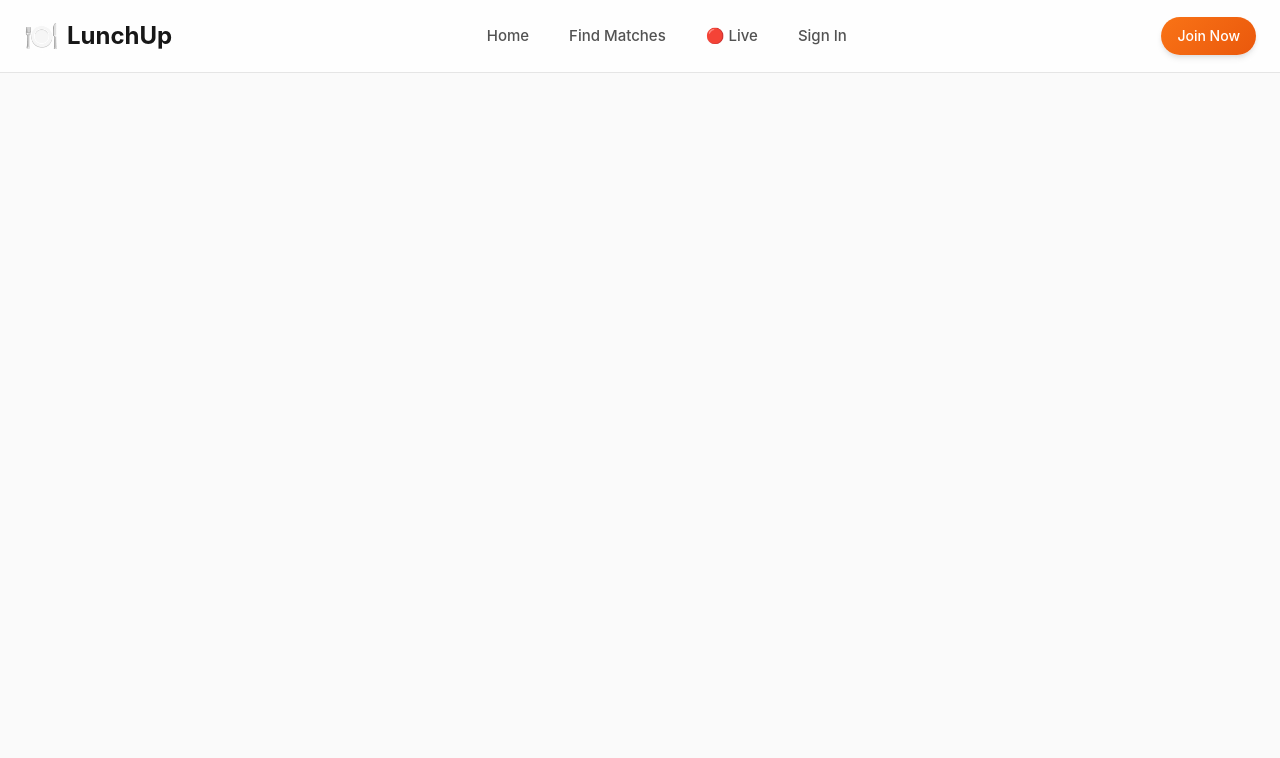
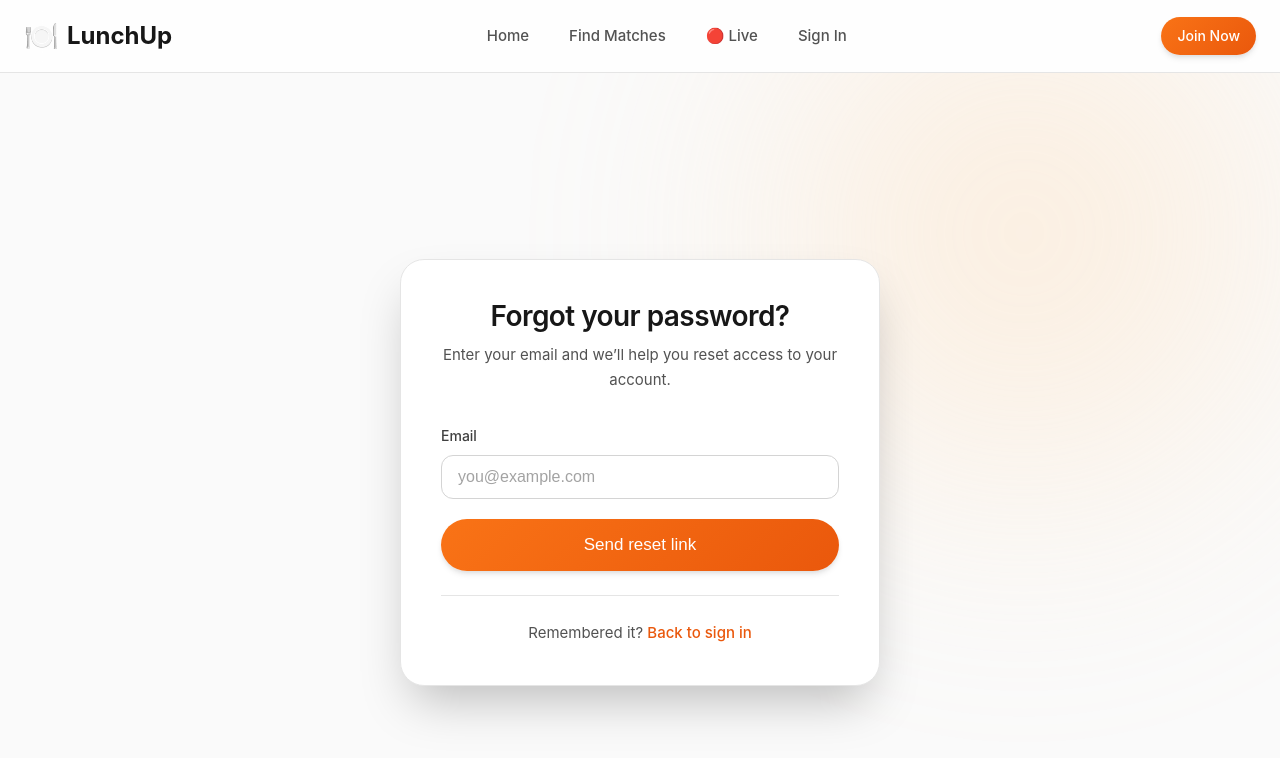
Before and after one commit to fintie/lunchup, a React (Create React App) app in the folder client/: page /#/forgot-password in a window 1280 px wide. Shown: the top 758 px of the page. Built offline with nearby package versions, Linux system fonts and the light colour scheme; no server answers.

Commit message:
Add forgot password entry point

```diff
--- a/client/src/App.js
+++ b/client/src/App.js
@@ -7,6 +7,7 @@ import './App.css';
 import Home from './components/Home';
 import Login from './components/Login';
 import Register from './components/Register';
+import ForgotPassword from './components/ForgotPassword';
 import Profile from './components/Profile';
 import Matches from './components/Matches';
 import Meetings from './components/Meetings';
@@ -107,6 +108,10 @@ function AppContent() {
             element={!user ? <Register onAuth={login} /> : <Navigate to="/matches" />}
           />
           <Route
+            path="/forgot-password"
+            element={!user ? <ForgotPassword /> : <Navigate to="/matches" />}
+          />
+          <Route
             path="/profile"
             element={user ? <Profile user={user} /> : <Navigate to="/login" />}
           />
--- a/client/src/components/Auth.css
+++ b/client/src/components/Auth.css
@@ -163,8 +163,30 @@
   border: 1px solid var(--error);
 }
 
+.alert-success {
+  background: #ecfdf3;
+  color: #027a48;
+  border: 1px solid #6ce9a6;
+}
+
 .alert-icon {
   font-size: 1rem;
+}
+
+.auth-inline-link-row {
+  display: flex;
+  justify-content: flex-end;
+  margin-top: calc(var(--space-5) * -1 + var(--space-1));
+}
+
+.auth-inline-link {
+  font-size: 0.875rem;
+  color: var(--primary-600);
+  font-weight: 500;
+}
+
+.auth-inline-link:hover {
+  color: var(--primary-700);
 }
 
 .auth-footer {
--- /dev/null
+++ b/client/src/components/ForgotPassword.js
@@ -0,0 +1,96 @@
+import React, { useState } from 'react';
+import { Link } from 'react-router-dom';
+import axios from 'axios';
+import './Auth.css';
+
+const ForgotPassword = () => {
+  const [email, setEmail] = useState('');
+  const [loading, setLoading] = useState(false);
+  const [error, setError] = useState('');
+  const [success, setSuccess] = useState('');
+
+  const handleSubmit = async (e) => {
+    e.preventDefault();
+    setLoading(true);
+    setError('');
+    setSuccess('');
+
+    try {
+      const res = await axios.post('/auth/forgot-password', { email });
+      setSuccess(res.data?.message || 'If that email exists, we will send reset instructions.');
+      setEmail('');
+    } catch (err) {
+      setError(err.response?.data?.message || 'Unable to start password reset right now.');
+    } finally {
+      setLoading(false);
+    }
+  };
+
+  return (
+    <div className="auth-page">
+      <div className="auth-background">
+        <div className="auth-gradient"></div>
+      </div>
+      <div className="auth-container">
+        <div className="auth-card animate-scaleIn">
+          <div className="auth-header">
+            <h1>Forgot your password?</h1>
+            <p>Enter your email and we’ll help you reset access to your account.</p>
+          </div>
+
+          {error && (
+            <div className="alert alert-error">
+              <span className="alert-icon">⚠️</span>
+              {error}
+            </div>
+          )}
+
+          {success && (
+            <div className="alert alert-success">
+              <span className="alert-icon">✅</span>
+              {success}
+            </div>
+          )}
+
+          <form onSubmit={handleSubmit} className="auth-form">
+            <div className="form-group">
+              <label htmlFor="email" className="form-label">Email</label>
+              <input
+                type="email"
+                id="email"
+                name="email"
+                className="form-input"
+                value={email}
+                onChange={(e) => setEmail(e.target.value)}
+                placeholder="you@example.com"
+                required
+                autoComplete="email"
+              />
+            </div>
+
+            <button
+              type="submit"
+              className="btn btn-primary btn-block btn-lg"
+              disabled={loading}
+            >
+              {loading ? (
+                <span className="btn-loading">
+                  <span className="spinner-small"></span>
+                  Sending...
+                </span>
+              ) : (
+                'Send reset link'
+              )}
+            </button>
+          </form>
+
+          <p className="auth-footer">
+            Remembered it? <Link to="/login">Back to sign in</Link>
+          </p>
+        </div>
+      </div>
+    </div>
+  );
+};
+
+export default ForgotPassword;
--- a/client/src/components/Login.js
+++ b/client/src/components/Login.js
@@ -93,6 +93,10 @@ const Login = ({ onAuth }) => {
               />
             </div>
 
+            <div className="auth-inline-link-row">
+              <Link to="/forgot-password" className="auth-inline-link">Forgot password?</Link>
+            </div>
+
             <button
               type="submit"
               className="btn btn-primary btn-block btn-lg"
```
Also changed, not shown: 1 other file (tests, documents, lock files or other folders).
